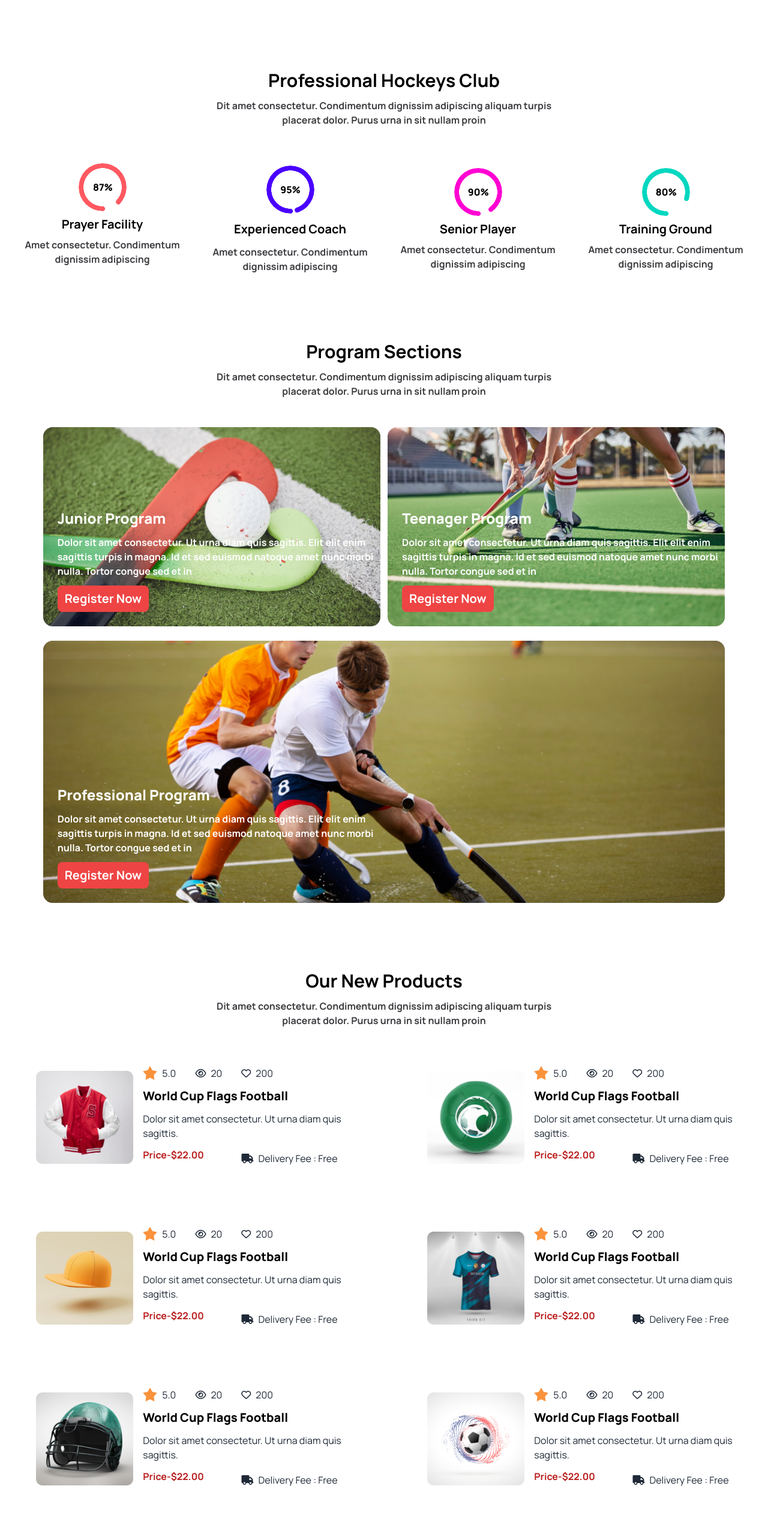
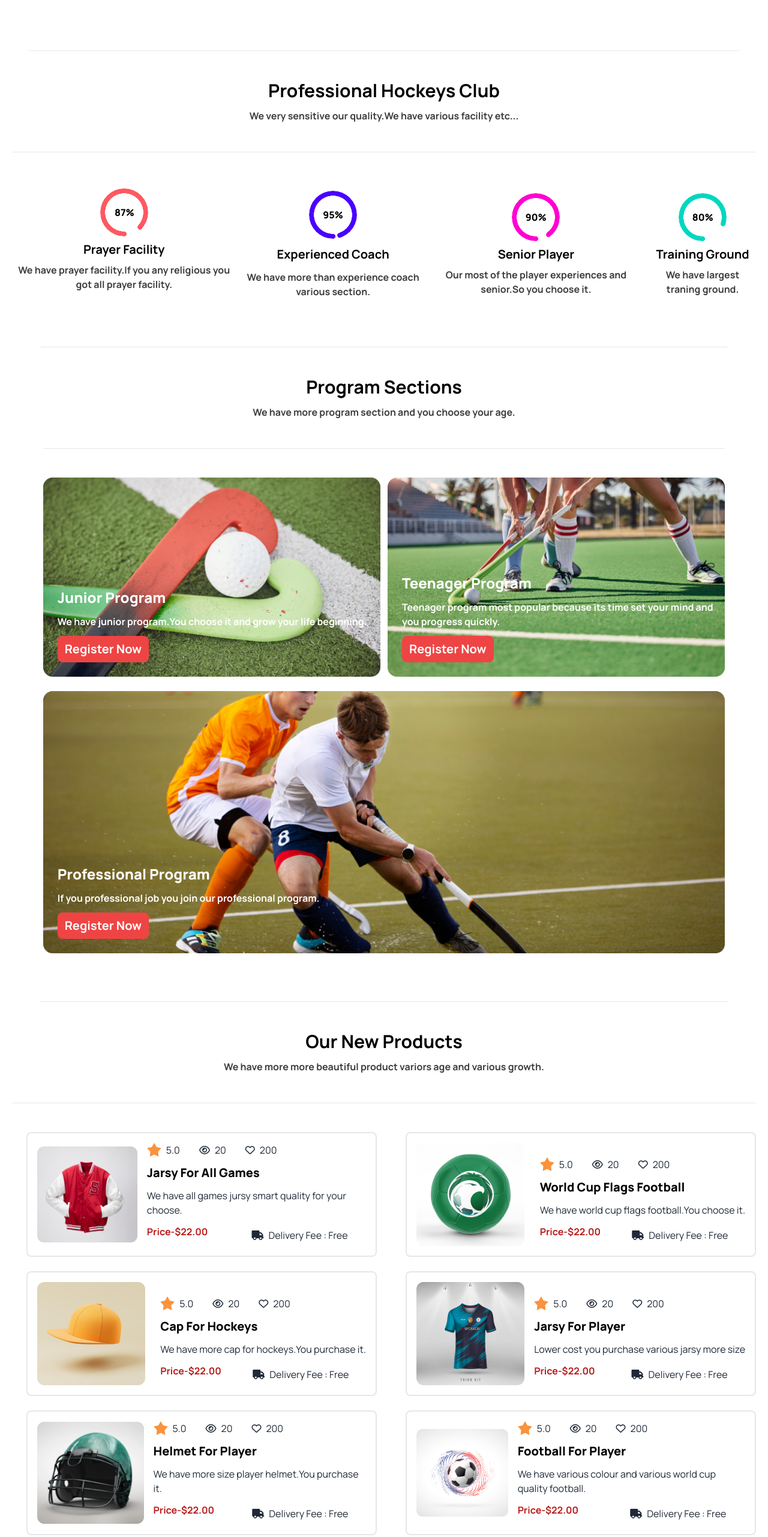
Before and after one commit to forhad9009/hockeys_club, a plain HTML site: page index.html in a window 1280 px wide. Shown: the part 1108-3670 px from the top of the page at 60% size. Drawn offline with nearby package versions, Linux system fonts and the light colour scheme.

Commit message:
meaningful comment add

```diff
--- a/index.html
+++ b/index.html
@@ -95,53 +95,56 @@
               </div>
         </div>
     </header>
+
+    <hr class="mt-20 mx-12">
+
     <main class="container mx-auto px-5">
 
         <!-- professional hockeys club section -->
 
-      <div class="mt-28">
+      <div class="my-12">
         <div class="text-center lg:w-2/4 mx-auto">
             <h3 class="text-3xl font-bold text-black mb-3">Professional Hockeys Club</h3>
-            <p class="text-secondary-color font-bold">Dit amet consectetur. Condimentum dignissim      adipiscing aliquam turpis placerat
-               dolor. Purus urna in sit nullam proin</p>
+            <p class="text-secondary-color font-bold">We very sensitive our quality.We have various facility etc... </p>
         </div>
+
+        <hr class="mt-12">
 
         <div class="lg:flex gap-x-3 justify-between items-center mt-12 space-y-4">
             <div class="text-center space-y-3 lg:space-y-2">
                 <div class="radial-progress text-error font-bold rotate-180" style="--value:87;" role="progressbar"><span class="text-black font-extrabold rotate-180">87%</span></div>
                 <h2 class="font-bold text-black text-xl lg:text-x ">Prayer Facility</h2>
-                <p class="text-secondary-color font-bold">Amet consectetur. Condimentum
-                    dignissim adipiscing</p>
+                <p class="text-secondary-color font-bold">We have prayer facility.If you any religious you got all prayer facility.</p>
             </div>
             <div class="text-center space-y-3 lg:space-t-2">
                 <div class="radial-progress text-primary font-bold rotate-180" style="--value:95;" role="progressbar"><span class="text-black font-extrabold rotate-180">95%</span></div>
                 <h2 class="font-bold text-black text-xl lg:text-x ">Experienced Coach</h2>
-                <p class="text-secondary-color font-bold">Amet consectetur. Condimentum
-                    dignissim adipiscing</p>
+                <p class="text-secondary-color font-bold">We have more than experience coach various section.</p>
             </div>
             <div class="text-center space-y-3 lg:space-y-2">
                 <div class="radial-progress text-secondary font-bold rotate-180" style="--value:90;" role="progressbar"><span class="text-black font-extrabold rotate-180">90%</span></div>
                 <h2 class="font-bold text-black text-xl lg:text-x ">Senior Player</h2>
-                <p class="text-secondary-color font-bold">Amet consectetur. Condimentum
-                    dignissim adipiscing</p>
+                <p class="text-secondary-color font-bold">Our most of the player experiences and senior.So you choose it.</p>
             </div>
             <div class="text-center space-y-3 lg:space-y-2">
                 <div class="radial-progress text-accent font-bold rotate-180" style="--value:80;" role="progressbar"><span class="text-black font-extrabold rotate-180">80%</span></div>
                 <h2 class="font-bold text-black text-xl lg:text-x ">Training Ground</h2>
-                <p class="text-secondary-color font-bold">Amet consectetur. Condimentum
-                    dignissim adipiscing</p>
+                <p class="text-secondary-color font-bold">We have largest traning ground.</p>
             </div>
         </div>
       </div>
 
+      <hr class="mt-20 mx-12">
+
       <!-- Program Sections -->
 
-      <div class="mt-28 w-11/12 mx-auto">
+      <div class="mt-12 w-11/12 mx-auto">
         <div class="text-center lg:w-2/4 mx-auto">
             <h3 class="text-3xl font-bold text-black mb-3">Program Sections</h3>
-            <p class="text-secondary-color font-bold">Dit amet consectetur. Condimentum dignissim      adipiscing aliquam turpis placerat
-               dolor. Purus urna in sit nullam proin</p>
+            <p class="text-secondary-color font-bold">We have more program section and you choose your age.</p>
         </div>
+
+        <hr class="mt-12">
 
       <div class="mt-12">
         <div class="lg:flex items-center justify-between gap-3">
@@ -151,10 +154,7 @@
             </div>
             <div class="space-y-5 lg:space-y-3 absolute bottom-6 lg:bottom-6 left-6">
                 <h2 class="text-2xl font-extrabold text-white">Junior Program</h2>
-                <p class="font-bold text-white">Dolor sit amet consectetur. Ut urna diam quis sagittis. Elit elit
-
-                    enim sagittis turpis in magna. Id et sed euismod natoque amet
-                    nunc morbi nulla. Tortor congue sed et in</p>
+                <p class="font-bold text-white">We have junior program.You choose it and grow your life beginning.</p>
                     <button class="text-xl font-bold bg-red-500 px-3 py-2 text-white rounded-lg">Register Now</button>
             </div>
            </div>
@@ -164,10 +164,7 @@
             </div>
             <div class="space-y-5 lg:space-y-3 absolute bottom-6 lg:bottom-6 left-6">
                 <h2 class="text-2xl font-extrabold text-white">Teenager Program</h2>
-                <p class="font-bold text-white">Dolor sit amet consectetur. Ut urna diam quis sagittis. Elit elit
-
-                    enim sagittis turpis in magna. Id et sed euismod natoque amet
-                    nunc morbi nulla. Tortor congue sed et in</p>
+                <p class="font-bold text-white">Teenager program most popular because its time set your mind and you progress quickly.</p>
                     <button class="text-xl font-bold bg-red-500 px-3 py-2 text-white rounded-lg">Register Now</button>
             </div>
            </div>
@@ -178,27 +175,27 @@
             </div>
             <div class="w-auto lg:w-2/4 space-y-5 lg:space-y-3 absolute bottom-12 lg:bottom-6 left-6">
                 <h2 class="text-2xl font-extrabold text-white">Professional Program</h2>
-                <p class="font-bold text-white">Dolor sit amet consectetur. Ut urna diam quis sagittis. Elit elit
-
-                    enim sagittis turpis in magna. Id et sed euismod natoque amet
-                    nunc morbi nulla. Tortor congue sed et in</p>
+                <p class="font-bold text-white">If you professional job you join our professional program.</p>
                     <button class="text-xl font-bold bg-red-500 px-3 py-2 text-white rounded-lg">Register Now</button>
             </div>
            </div>
       </div>
       </div>
 
+      <hr class="mt-20 mx-12">
+
       <!-- Our New Products Section -->
 
-     <div class="mt-28">
+     <div class="mt-12">
         <div class="text-center lg:w-2/4 mx-auto">
             <h3 class="text-3xl font-bold text-black mb-3">Our New Products</h3>
-            <p class="text-secondary-color font-bold">Dit amet consectetur. Condimentum dignissim      adipiscing aliquam turpis placerat
-               dolor. Purus urna in sit nullam proin</p>
+            <p class="text-secondary-color font-bold">We have more more beautiful product variors age and various growth.</p>
          </div>
 
-       <div class="grid grid-cols-1 lg:grid-cols-2 gap-16 mt-12">
-        <div class="lg:flex items-center justify-between p-4 lg:ml-6">
+         <hr class="mt-12">
+
+       <div class="grid grid-cols-1 lg:grid-cols-2 gap-6 mt-12">
+        <div class="lg:flex items-center justify-between p-4 lg:ml-6 border-2 rounded-lg">
             <div>
                 <img class="w-full" src="Images/5.png" alt="">
             </div>
@@ -217,9 +214,8 @@
                     <h2>200</h2>
                 </div>
                </div>
-            <h2 class="text-2xl lg:text-xl font-extrabold text-black">World Cup Flags Football</h2>
-            <p>Dolor sit amet consectetur. Ut urna diam
-                quis sagittis. </p>
+            <h2 class="text-2xl lg:text-xl font-extrabold text-black">Jarsy For All Games</h2>
+            <p>We have all games jursy smart quality for your choose. </p>
                 <div class="lg:flex justify-between items-center w-11/12">
                     <h2 class="text-red-700 font-bold mb-3">Price-$22.00</h2>
                     <div class="flex items-center">
@@ -229,7 +225,7 @@
                 </div>
         </div>
            </div>
-        <div class="lg:flex items-center justify-between p-4 lg:ml-6">
+        <div class="lg:flex items-center justify-between p-4 lg:ml-6 border-2 rounded-lg">
             <div>
                 <img class="w-full" src="Images/6.png" alt="">
             </div>
@@ -249,8 +245,7 @@
                 </div>
                </div>
             <h2 class="text-2xl lg:text-xl font-extrabold text-black">World Cup Flags Football</h2>
-            <p>Dolor sit amet consectetur. Ut urna diam
-                quis sagittis. </p>
+            <p>We have world cup flags football.You choose it.</p>
                 <div class="lg:flex justify-between items-center w-11/12">
                     <h2 class="text-red-700 font-bold mb-3">Price-$22.00</h2>
                     <div class="flex items-center">
@@ -260,7 +255,7 @@
                 </div>
         </div>
            </div>
-        <div class="lg:flex items-center justify-between p-4 lg:ml-6">
+        <div class="lg:flex items-center justify-between p-4 lg:ml-6 border-2 rounded-lg">
             <div>
                 <img class="w-full" src="Images/7.png" alt="">
             </div>
@@ -279,9 +274,8 @@
                     <h2>200</h2>
                 </div>
                </div>
-            <h2 class="text-2xl lg:text-xl font-extrabold text-black">World Cup Flags Football</h2>
-            <p>Dolor sit amet consectetur. Ut urna diam
-                quis sagittis. </p>
+            <h2 class="text-2xl lg:text-xl font-extrabold text-black">Cap For Hockeys</h2>
+            <p>We have more cap for hockeys.You purchase it.</p>
                 <div class="lg:flex justify-between items-center w-11/12">
                     <h2 class="text-red-700 font-bold mb-3">Price-$22.00</h2>
                     <div class="flex items-center">
@@ -291,7 +285,7 @@
                 </div>
         </div>
            </div>
-        <div class="lg:flex items-center justify-between p-4 lg:ml-6">
+        <div class="lg:flex items-center justify-between p-4 lg:ml-6 border-2 rounded-lg">
             <div>
                 <img class="w-full" src="Images/8.png" alt="">
             </div>
@@ -310,9 +304,8 @@
                     <h2>200</h2>
                 </div>
                </div>
-            <h2 class="text-2xl lg:text-xl font-extrabold text-black">World Cup Flags Football</h2>
-            <p>Dolor sit amet consectetur. Ut urna diam
-                quis sagittis. </p>
+            <h2 class="text-2xl lg:text-xl font-extrabold text-black">Jarsy For Player</h2>
+            <p>Lower cost you purchase various jarsy more size</p>
                 <div class="lg:flex justify-between items-center w-11/12">
                     <h2 class="text-red-700 font-bold mb-3">Price-$22.00</h2>
                     <div class="flex items-center">
@@ -322,7 +315,7 @@
                 </div>
         </div>
            </div>
-        <div class="lg:flex items-center justify-between p-4 lg:ml-6">
+        <div class="lg:flex items-center justify-between p-4 lg:ml-6 border-2 rounded-lg">
             <div>
                 <img class="w-full" src="Images/9.png" alt="">
             </div>
@@ -341,9 +334,8 @@
                     <h2>200</h2>
                 </div>
                </div>
-            <h2 class="text-2xl lg:text-xl font-extrabold text-black">World Cup Flags Football</h2>
-            <p>Dolor sit amet consectetur. Ut urna diam
-                quis sagittis. </p>
+            <h2 class="text-2xl lg:text-xl font-extrabold text-black">Helmet For Player </h2>
+            <p>We have more size player helmet.You purchase it.</p>
                 <div class="lg:flex justify-between items-center w-11/12">
                     <h2 class="text-red-700 font-bold mb-3">Price-$22.00</h2>
                     <div class="flex items-center">
@@ -353,7 +345,7 @@
                 </div>
         </div>
            </div>
-        <div class="lg:flex items-center justify-between p-4 lg:ml-6">
+        <div class="lg:flex items-center justify-between p-4 lg:ml-6 border-2 rounded-lg">
             <div>
                 <img class="w-full" src="Images/10.png" alt="">
             </div>
@@ -372,9 +364,8 @@
                     <h2>200</h2>
                 </div>
                </div>
-            <h2 class="text-2xl lg:text-xl font-extrabold text-black">World Cup Flags Football</h2>
-            <p>Dolor sit amet consectetur. Ut urna diam
-                quis sagittis. </p>
+            <h2 class="text-2xl lg:text-xl font-extrabold text-black">Football For Player </h2>
+            <p>We have various colour and various world cup quality football.</p>
                 <div class="lg:flex justify-between items-center w-11/12">
                     <h2 class="text-red-700 font-bold mb-3">Price-$22.00</h2>
                     <div class="flex items-center">
@@ -388,16 +379,19 @@
        </div>
      </div>
 
+     <hr class="mt-20 mx-8">
+
      <!-- Clients Question Section -->
 
-     <div class="mt-28">
+     <div class="mt-12">
         <div class="text-center lg:w-2/4 mx-auto mb-20">
             <h3 class="text-3xl font-bold text-black mb-3">Clients Question</h3>
-            <p class="text-secondary-color font-bold">Dit amet consectetur. Condimentum dignissim      adipiscing aliquam turpis placerat
-               dolor. Purus urna in sit nullam proin</p>
+            <p class="text-secondary-color font-bold">If you have any question please ask me...</p>
          </div>
 
-         <div class="grid grid-cols-1 lg:grid-cols-5 gap-2 border-2 p-5">
+         <hr class="mt-12">
+
+         <div class="grid grid-cols-1 lg:grid-cols-5 gap-2 border-2 p-5 mt-10">
             <div class="col-span-2 mb-5">
                 <img src="Images/11.png" alt="">
             </div>
@@ -460,18 +454,22 @@
          </div>
 
      </div>
+
+     <hr class="mt-20 mx-8">
+
      <!-- Get In Touch section -->
 
 
-<div class="mt-28">
+<div class="mt-12">
 
     <div class="text-center lg:w-2/4 mx-auto mb-20">
         <h3 class="text-3xl font-bold text-black mb-3">Get In Touch</h3>
-        <p class="text-secondary-color font-bold">Dit amet consectetur. Condimentum dignissim      adipiscing aliquam turpis placerat
-           dolor. Purus urna in sit nullam proin</p>
+        <p class="text-secondary-color font-bold">Please submit your name, email, subject, phone number and join us.</p>
      </div>
 
-     <div class="grid grid-cols-1 lg:grid-cols-3 gap-5">
+     <hr class="mt-12">
+
+     <div class="grid grid-cols-1 lg:grid-cols-3 gap-5 mt-12">
         <div class="col-span-1 space-y-4 border-2 p-4 rounded-lg">
             <div class="bg-green-100 p-5">
                 <img src="Images/Group 1171275317.png" alt="">
@@ -537,9 +535,7 @@
       <div class="grid grid-cols-1 lg:grid-cols-5 gap-5 space-y-7 pt-6">
         <div class="col-span-1 lg:col-span-2 lg:w-10/12 space-y-3 flex flex-col justify-center items-center lg:items-start">
             <h2 class="text-2xl font-extrabold text-white">Get In Touch</h2>
-            <P class="font-bold text-gray-500">Dit amet consectetur. Condimentum
-                adipiscing aliquam turpis placerat dolor. Purus
-                urna in sit nullam proin. </P>
+            <P class="font-bold text-gray-500 w-2/3 text-center lg:text-left lg:w-10/12">We recommended you login our email and build your career.</P>
                 <div class="flex items-center font-bold text-gray-500">
                     <i class="fa-solid fa-envelope mr-4"></i>
                     <h2>hockeys@support.com</h2>
```
